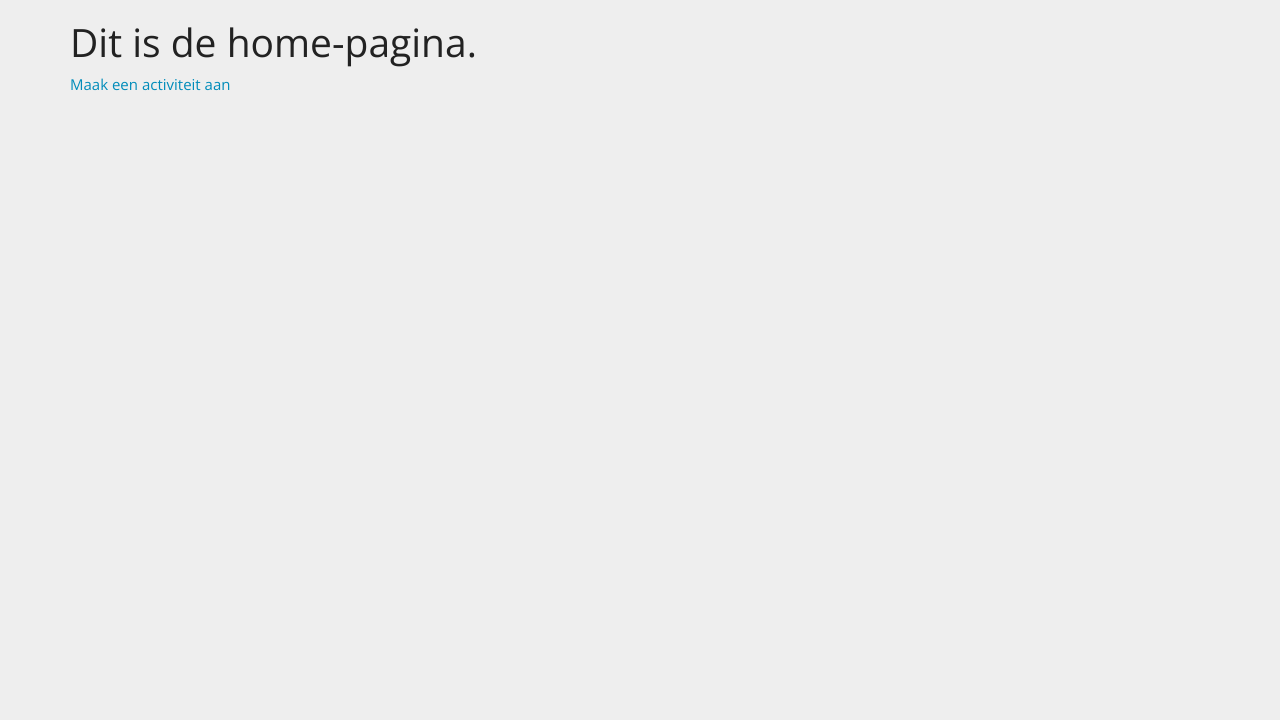
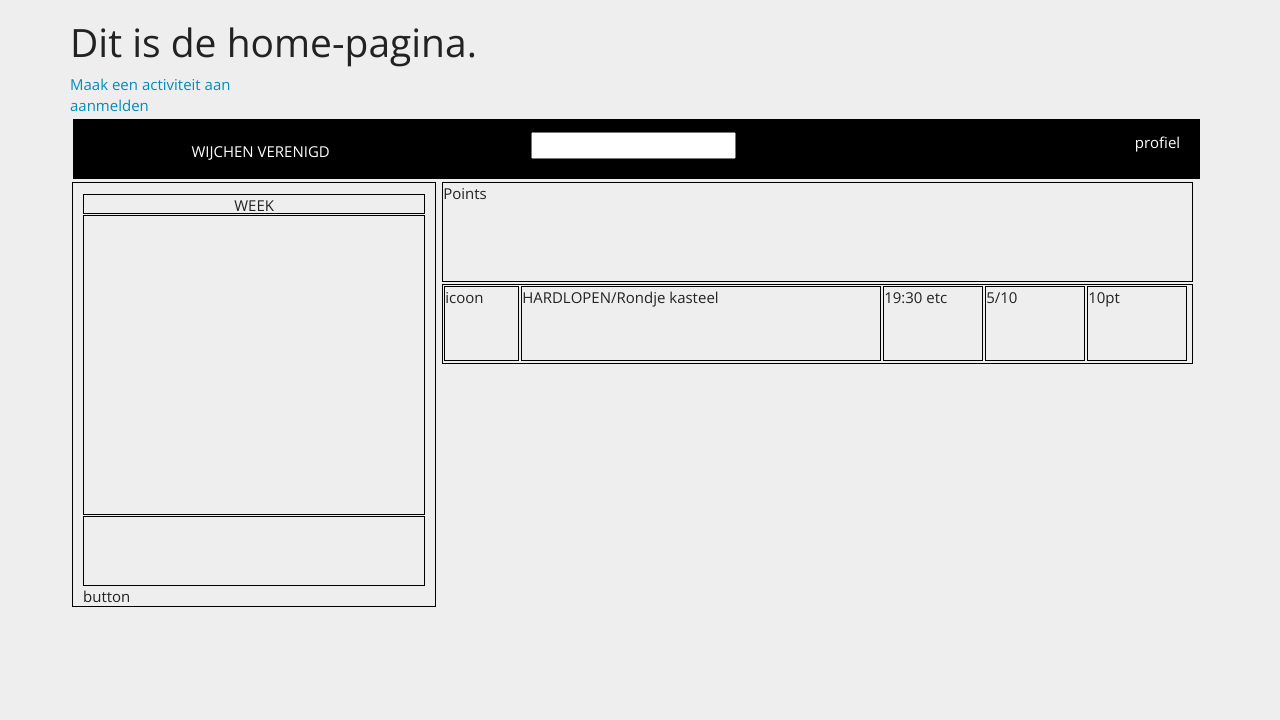
Before and after one commit to JBSK/WijchenGezond, a plain HTML site: page WijchenVerenigd/client/index.html in a window 1280 px wide. Drawn offline with nearby package versions, Linux system fonts and the light colour scheme; files whose address does not match are found by name.

Commit message:
added homepage

```diff
--- a/WijchenVerenigd/client/css/stylesheet.css
+++ b/WijchenVerenigd/client/css/stylesheet.css
@@ -2,6 +2,166 @@ body {
     margin: 0px;
     background: #eeeeee !important;
 }
+
+.viewContainer{
+    /*border:solid 1px black;*/
+    margin-left:10% ;
+    margin-right: 10%;
+    height:600px;
+    margin:1px;
+
+}
+.topBar{
+    float:left;
+    border:solid 1px black;
+    width:99%;
+    height:60px;
+    margin:2px;
+    background-color:Black ;
+    color:white;
+}
+.logo{
+    float:left;
+    /*border:solid 1px blue;*/
+    width:33%;
+    /*height:90px;*/
+    margin:1px;
+    text-align:center;
+    padding-top: 20px;
+}
+.search{
+    float:left;
+    border:solid 1px black;
+    width:33%;
+    /*height:90px;*/
+    margin:1px;
+    text-align:center;
+    padding-top: 10px;
+    color:black;
+}
+
+.profile{
+    float:left;
+    border:solid 1px black;
+    width:32%;
+    /*height:90px;*/
+    margin:1px;
+    text-align: right;
+    padding-top: 10px;
+}
+.leftSideBar{
+    float:left;
+    border:solid 1px black;
+    width:32%;
+    height:425px;
+    margin:1px 5px 1px 1px;
+    padding:10px;
+}
+
+.week{
+    border:solid 1px black;
+    width: 100%;
+    height:20px;
+    margin-top:1px;
+    text-align: center;
+;
+}
+.calendar{
+    border:solid 1px black;
+    width: 100%;
+    height: 300px;
+    margin-top:1px;
+}
+
+/*.day{*/
+    /*border:solid 1px black;*/
+    /*height: 10px;*/
+    /*margin-top:1px;*/
+/*}*/
+
+.sportType{
+    border:solid 1px black;
+    height: 70px;
+    margin-top:1px;
+
+}
+
+.rightSide{
+    float:left;
+    /*border:solid 1px yellow;*/
+    width:66% ;
+    height: 400px;
+    margin:0px;
+
+}
+.points{
+    float:left;
+    border:solid 1px black;
+    width:100%;
+    height:100px;
+    margin:1px;
+
+}
+.activitiesColumn{
+    float:left;
+    border:solid 1px black;
+    width: 100%;
+    height:80px;
+    margin:1px;
+
+}
+
+.activity{
+    float:left;
+}
+
+.icon{
+    float:left;
+    width: 75px;
+    height: 75px;
+    border:solid 1px black;
+    margin:1px;
+}
+
+.activityTitle{
+    float:left;
+    height: 75px;
+    width: 360px;
+    border:solid 1px black;
+    margin:1px;
+
+}
+
+.timeAndDate{
+    float:left;
+    height: 75px;
+    width: 100px;
+    border:solid 1px black;
+    margin:1px;
+}
+
+.attendance{
+    float:left;
+    height: 75px;
+    width: 100px;
+    border:solid 1px black;
+    margin:1px;
+
+
+}
+
+.activityPoints{
+    float:left;
+    height: 75px;
+    width: 100px;
+    margin:1px;
+    border:solid 1px black;
+}
+
+/*.repeat{*/
+    /*border:solid 1px black;*/
+
+/*}*/
 
 #container {
     margin-left: auto;
--- a/WijchenVerenigd/client/views/home.html
+++ b/WijchenVerenigd/client/views/home.html
@@ -1,5 +1,36 @@
 <div>
   <h1>Dit is de home-pagina.</h1>
 
-  <a href="/#/activiteit/">Maak een activiteit aan</a>
+  <a href="/#/activiteit/">Maak een activiteit aan</a></br>
+  <a href="/#/aanmelden/">aanmelden</a>
 </div>
+<div class="viewContainer">
+    <div class="topBar">
+            <div class="logo">WIJCHEN VERENIGD</div>
+            <div class="search">
+                <input type="text">
+            </div>
+
+            <div class="profile">profiel</div>
+    </div>
+
+    <div class="leftSideBar">
+        <div class="week">WEEK</div>
+        <div class="calendar">
+        </div>
+        <div class="sportType"></div>
+        <div>button</div>
+    </div>
+    <div class="rightSide">
+        <div class="points">Points</div>
+        <div class="activitiesColumn">
+            <div class="activity">
+                <div class="icon">icoon</div>
+                <div class="activityTitle">HARDLOPEN/Rondje kasteel</div>
+                <div class="timeAndDate">19:30 etc</div>
+                <div class="attendance"> 5/10 </div>
+                <div class="activityPoints"> 10pt</div>
+            </div>
+        </div>
+    </div>
+</div>
```
